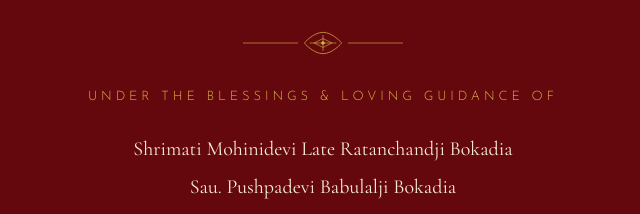
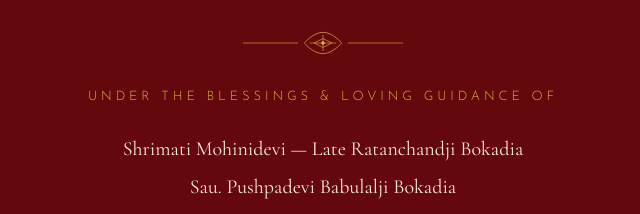
Before and after one commit to akshaythe-coder/Preskandarshan, a Next.js app: page / in a window 1280 px wide. Shown: the part 6720-6934 px from the top of the page, without its empty margins (317-957 px from the left). Built offline with nearby package versions, Linux system fonts and the light colour scheme.

Commit message:
Add continuation dashes after Mohinidevi and Kamaladevi

```diff
--- a/data/content.en.ts
+++ b/data/content.en.ts
@@ -15,7 +15,7 @@ export const contentEn = {
         {
             "heading": "UNDER THE BLESSINGS & LOVING GUIDANCE OF",
             "names": [
-                "Shrimati Mohinidevi Late Ratanchandji Bokadia",
+                "Shrimati Mohinidevi — Late Ratanchandji Bokadia",
                 "Sau. Pushpadevi Babulalji Bokadia",
                 "Sau. Mohinidevi Otmalji Choudhary"
             ],
@@ -52,7 +52,7 @@ export const contentEn = {
                 "Sau. Rohinidevi Mangilalji Choudhary",
                 "Sau. Vimaladevi Chothmalji Vinayakiya",
                 "Sau. Leeladevi Sohanlalji Tated",
-                "Shrimati Kamaladevi Late Shantilalji Doshimutha",
+                "Shrimati Kamaladevi — Late Shantilalji Doshimutha",
                 "Sau. Latadevi Ranmalji Balad",
                 "Sau. Kantadevi Prakashji Fofalia",
                 "Sau. Pinky Sachinji Shah",
```
